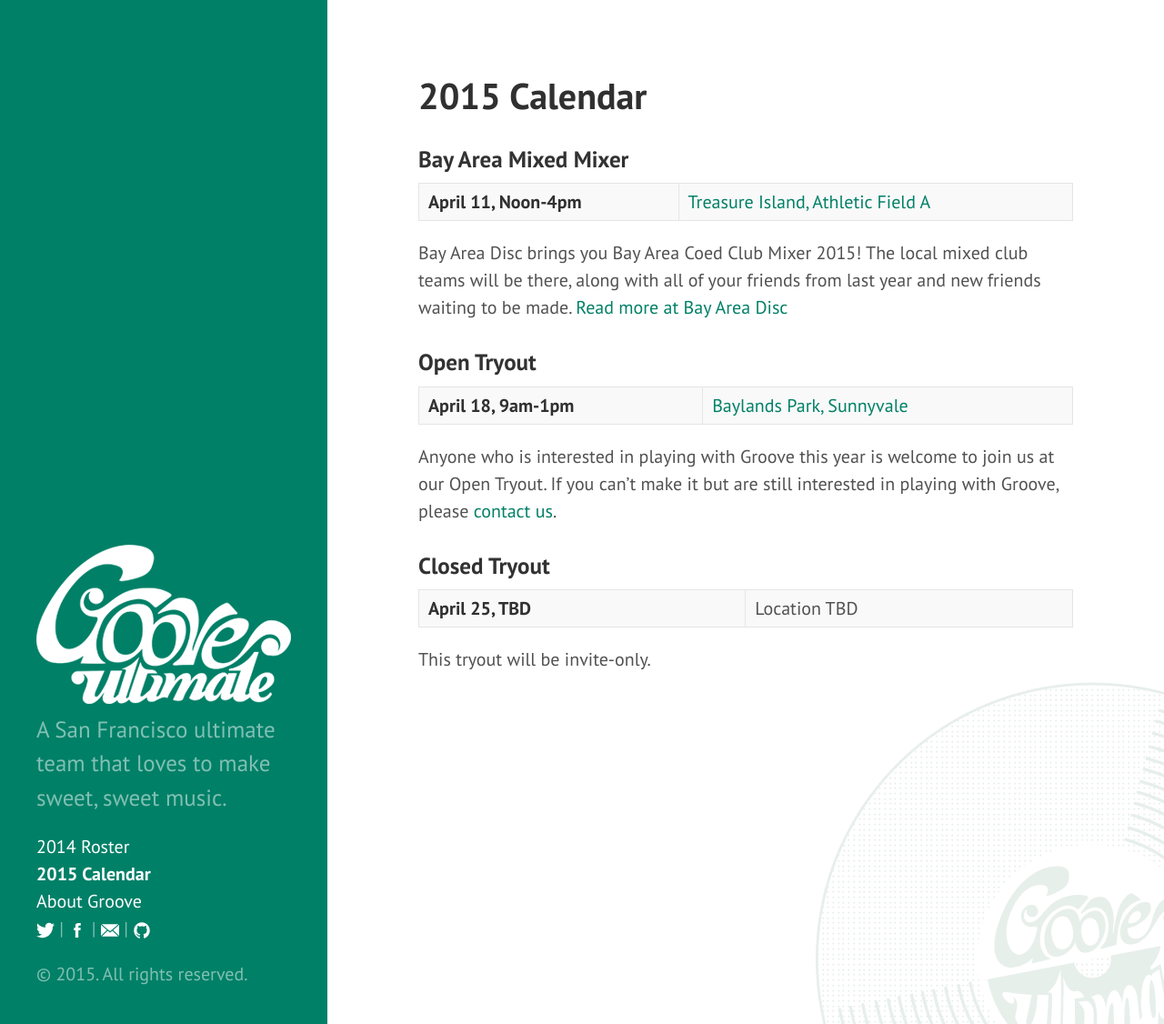
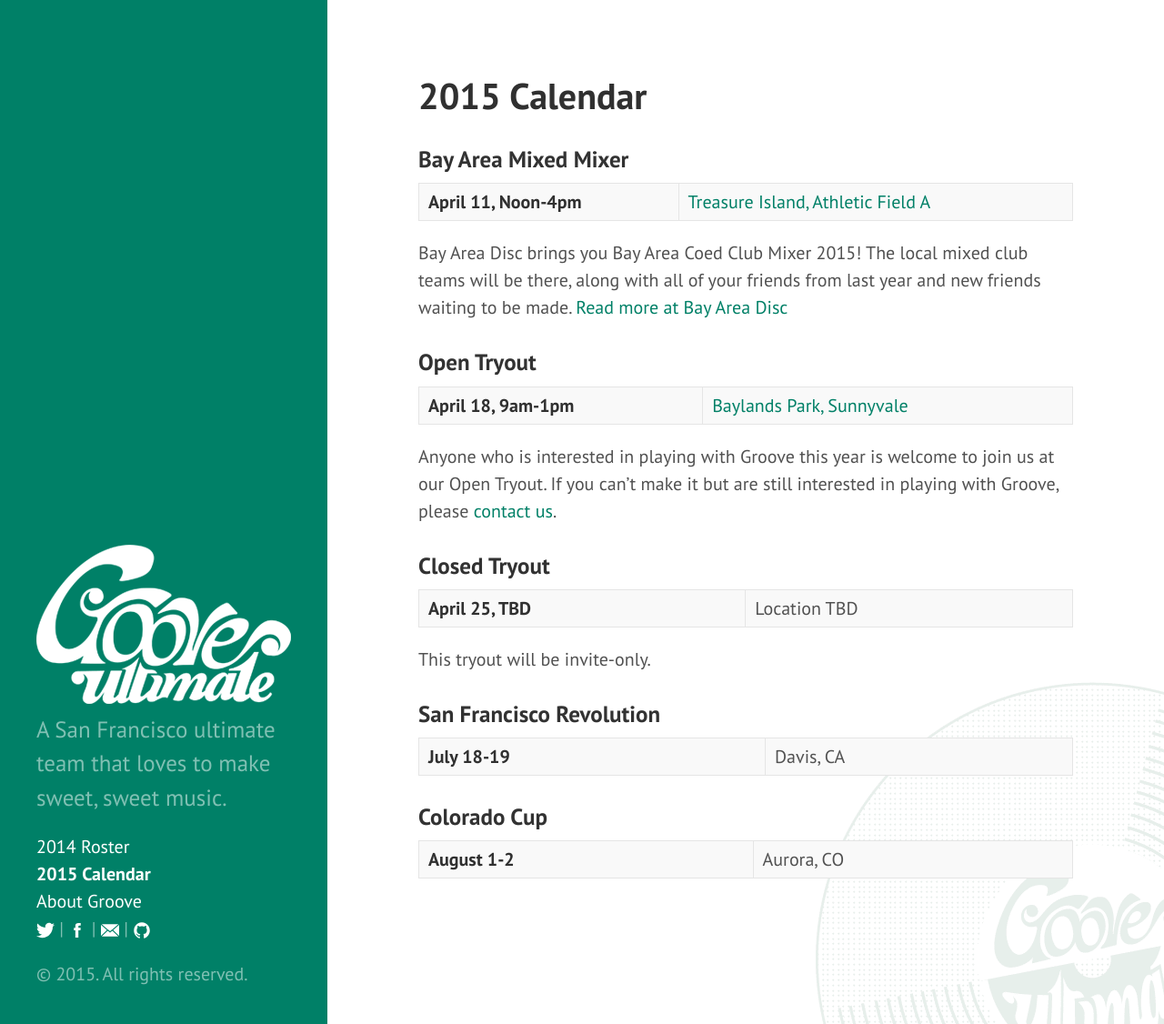
Before and after one commit to ultimatedelman/grooveultimate, a Jekyll site: the page built from 2015-calendar.md, in a window 1280 px wide and 1126 px high. Shown: the whole window at 91% size. Built offline with Jekyll 4.4.1, drawn with Linux system fonts in a browser that asks for light colours; Markdown is read by kramdown in place of the engine named in the settings.

Commit message:
add more events, update calendar template

```diff
--- a/_data/events.yml
+++ b/_data/events.yml
@@ -1,9 +1,22 @@
-# most recent events at the top for easy entry
+# reverse chronological order, oldest towards the bottom, newest/future to the top
+
+- title:      Colorado Cup
+  year:       2015
+  month:      August
+  dates:      1-2
+  location:   Aurora, CO
+
+- title:      San Francisco Revolution
+  year:       2015
+  month:      July
+  dates:      18-19
+  location:   Davis, CA
 
 - title:      Closed Tryout
   year:         2015
   month:        April
   dates:        25
+  time:        TBD
   description:  This tryout will be invite-only.
 
 - title:      Open Tryout
```
Also changed, not shown: 2015-calendar.md (+1 -1 lines).
